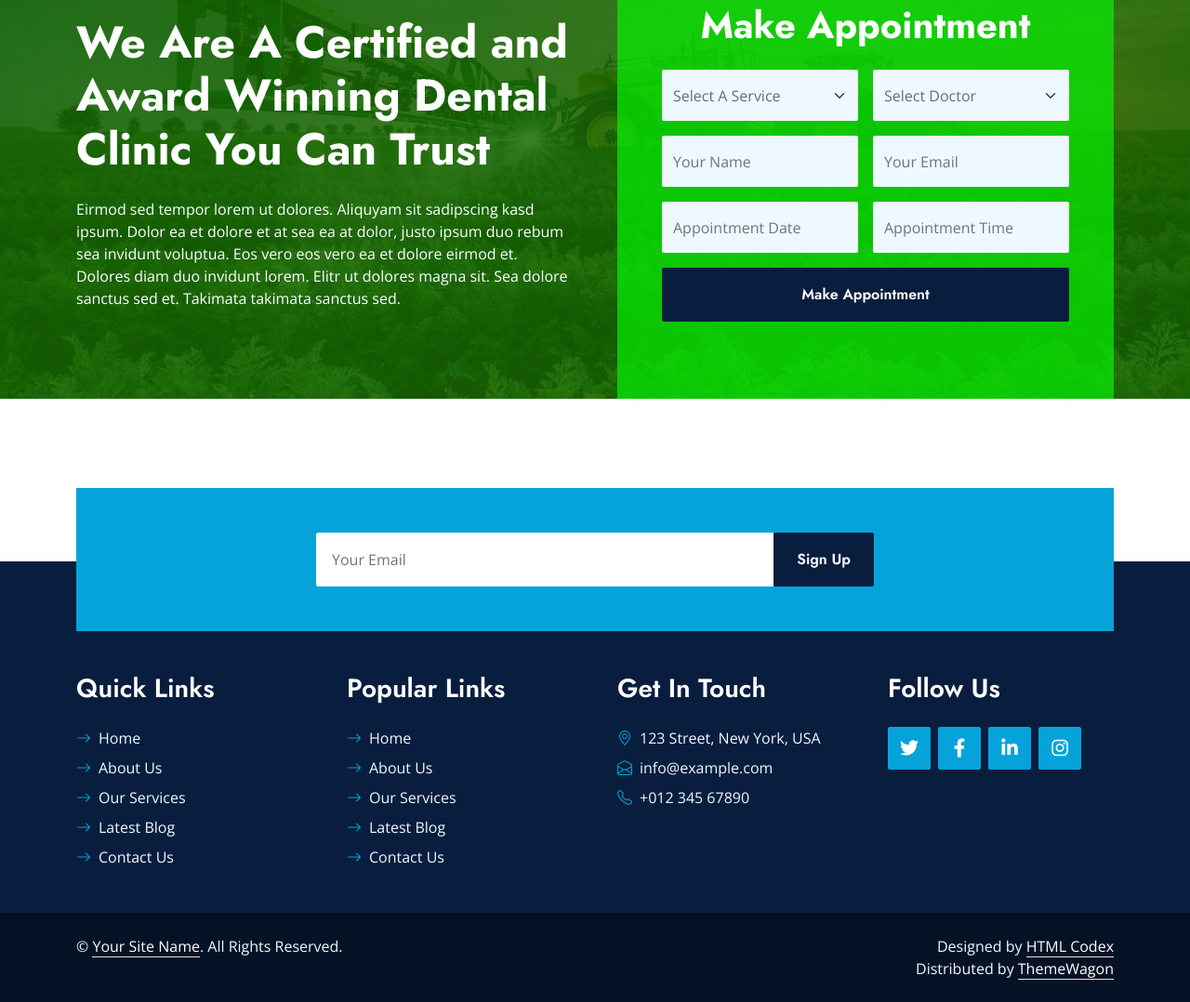
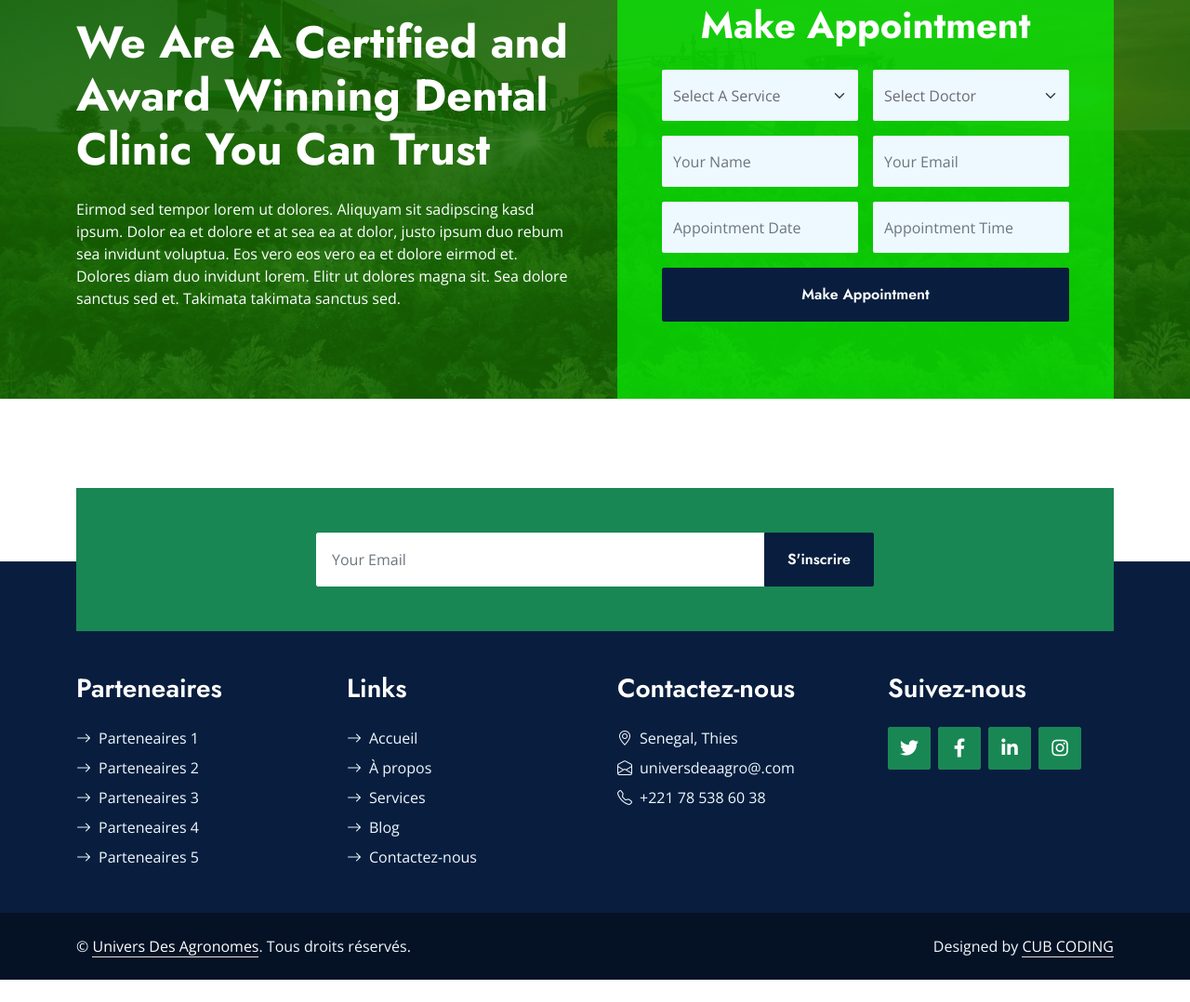
Before and after one commit to Papa-Abdou-Faye/site_UDA.github.io, a plain HTML site: page appointment.html in a window 1280 px wide. Shown: the part 548-1626 px from the top of the page at 93% size. After the commit the page ends 1602 px from the top, so only its background shows below. Drawn offline with nearby package versions, Linux system fonts and the light colour scheme.

Commit message:
version 2

```diff
--- a/appointment.html
+++ b/appointment.html
@@ -202,11 +202,11 @@
     <!-- Newsletter Start -->
     <div class="container-fluid position-relative pt-5 wow fadeInUp" data-wow-delay="0.1s" style="z-index: 1;">
         <div class="container">
-            <div class="bg-primary p-5">
+            <div class="bg-success p-5">
                 <form class="mx-auto" style="max-width: 600px;">
                     <div class="input-group">
                         <input type="text" class="form-control border-white p-3" placeholder="Your Email">
-                        <button class="btn btn-dark px-4">Sign Up</button>
+                        <button class="btn btn-dark px-4">S'inscrire</button>
                     </div>
                 </form>
             </div>
@@ -220,38 +220,38 @@
         <div class="container pt-5">
             <div class="row g-5 pt-4">
                 <div class="col-lg-3 col-md-6">
-                    <h3 class="text-white mb-4">Quick Links</h3>
+                    <h3 class="text-white mb-4">Parteneaires</h3>
                     <div class="d-flex flex-column justify-content-start">
-                        <a class="text-light mb-2" href="#"><i class="bi bi-arrow-right text-primary me-2"></i>Home</a>
-                        <a class="text-light mb-2" href="#"><i class="bi bi-arrow-right text-primary me-2"></i>About Us</a>
-                        <a class="text-light mb-2" href="#"><i class="bi bi-arrow-right text-primary me-2"></i>Our Services</a>
-                        <a class="text-light mb-2" href="#"><i class="bi bi-arrow-right text-primary me-2"></i>Latest Blog</a>
-                        <a class="text-light" href="#"><i class="bi bi-arrow-right text-primary me-2"></i>Contact Us</a>
+                        <a class="text-light mb-2" href="#"><i class="bi bi-arrow-right text-light me-2"></i>Parteneaires 1</a>
+                        <a class="text-light mb-2" href="#"><i class="bi bi-arrow-right text-light me-2"></i>Parteneaires 2</a>
+                        <a class="text-light mb-2" href="#"><i class="bi bi-arrow-right text-light me-2"></i>Parteneaires 3</a>
+                        <a class="text-light mb-2" href="#"><i class="bi bi-arrow-right text-light me-2"></i>Parteneaires 4</a>
+                        <a class="text-light" href="#"><i class="bi bi-arrow-right text-light me-2"></i>Parteneaires 5</a>
                     </div>
                 </div>
                 <div class="col-lg-3 col-md-6">
-                    <h3 class="text-white mb-4">Popular Links</h3>
+                    <h3 class="text-white mb-4">Links</h3>
                     <div class="d-flex flex-column justify-content-start">
-                        <a class="text-light mb-2" href="#"><i class="bi bi-arrow-right text-primary me-2"></i>Home</a>
-                        <a class="text-light mb-2" href="#"><i class="bi bi-arrow-right text-primary me-2"></i>About Us</a>
-                        <a class="text-light mb-2" href="#"><i class="bi bi-arrow-right text-primary me-2"></i>Our Services</a>
-                        <a class="text-light mb-2" href="#"><i class="bi bi-arrow-right text-primary me-2"></i>Latest Blog</a>
-                        <a class="text-light" href="#"><i class="bi bi-arrow-right text-primary me-2"></i>Contact Us</a>
+                        <a class="text-light mb-2" href="#"><i class="bi bi-arrow-right text-light me-2"></i>Accueil</a>
+                        <a class="text-light mb-2" href="#"><i class="bi bi-arrow-right text-light me-2"></i>À propos</a>
+                        <a class="text-light mb-2" href="#"><i class="bi bi-arrow-right text-light me-2"></i>Services</a>
+                        <a class="text-light mb-2" href="#"><i class="bi bi-arrow-right text-light me-2"></i>Blog</a>
+                        <a class="text-light" href="#"><i class="bi bi-arrow-right text-light me-2"></i>Contactez-nous</a>
                     </div>
                 </div>
                 <div class="col-lg-3 col-md-6">
-                    <h3 class="text-white mb-4">Get In Touch</h3>
-                    <p class="mb-2"><i class="bi bi-geo-alt text-primary me-2"></i>123 Street, New York, USA</p>
-                    <p class="mb-2"><i class="bi bi-envelope-open text-primary me-2"></i>info@example.com</p>
-                    <p class="mb-0"><i class="bi bi-telephone text-primary me-2"></i>+012 345 67890</p>
+                    <h3 class="text-white mb-4">Contactez-nous</h3>
+                    <p class="mb-2"><i class="bi bi-geo-alt text-light me-2"></i>Senegal, Thies</p>
+                    <p class="mb-2"><i class="bi bi-envelope-open text-light me-2"></i>universdeaagro@.com</p>
+                    <p class="mb-0"><i class="bi bi-telephone text-light me-2"></i>+221  78 538 60 38</p>
                 </div>
                 <div class="col-lg-3 col-md-6">
-                    <h3 class="text-white mb-4">Follow Us</h3>
+                    <h3 class="text-white mb-4">Suivez-nous</h3>
                     <div class="d-flex">
-                        <a class="btn btn-lg btn-primary btn-lg-square rounded me-2" href="#"><i class="fab fa-twitter fw-normal"></i></a>
-                        <a class="btn btn-lg btn-primary btn-lg-square rounded me-2" href="#"><i class="fab fa-facebook-f fw-normal"></i></a>
-                        <a class="btn btn-lg btn-primary btn-lg-square rounded me-2" href="#"><i class="fab fa-linkedin-in fw-normal"></i></a>
-                        <a class="btn btn-lg btn-primary btn-lg-square rounded" href="#"><i class="fab fa-instagram fw-normal"></i></a>
+                        <a class="btn btn-lg btn-success btn-lg-square rounded me-2" href="#"><i class="fab fa-twitter fw-normal"></i></a>
+                        <a class="btn btn-lg btn-success btn-lg-square rounded me-2" href="#"><i class="fab fa-facebook-f fw-normal"></i></a>
+                        <a class="btn btn-lg btn-success btn-lg-square rounded me-2" href="#"><i class="fab fa-linkedin-in fw-normal"></i></a>
+                        <a class="btn btn-lg btn-success btn-lg-square rounded" href="#"><i class="fab fa-instagram fw-normal"></i></a>
                     </div>
                 </div>
             </div>
@@ -261,11 +261,11 @@
         <div class="container">
             <div class="row g-0">
                 <div class="col-md-6 text-center text-md-start">
-                    <p class="mb-md-0">&copy; <a class="text-white border-bottom" href="#">Your Site Name</a>. All Rights Reserved.</p>
+                    <p class="mb-md-0">&copy; <a class="text-white border-bottom" href="#">Univers Des Agronomes</a>. Tous droits réservés.</p>
                 </div>
                 <div class="col-md-6 text-center text-md-end">
-                    <p class="mb-0">Designed by <a class="text-white border-bottom" href="https://htmlcodex.com">HTML Codex</a><br>
-                        Distributed by <a class="text-white border-bottom" href="https://themewagon.com">ThemeWagon</a>
+                    <p class="mb-0">Designed by <a class="text-white border-bottom" href="https://htmlcodex.com">CUB CODING</a><br>
+                        <!-- Distributed by <a class="text-white border-bottom" href="https://themewagon.com">ThemeWagon</a>               -->
                     </p>
                 </div>
             </div>
```
Also changed, not shown: about.html (+26 -27 lines), contact.html (+26 -27 lines), index.html (+26 -26 lines), price.html (+26 -27 lines), service.html (+26 -27 lines), team.html (+26 -27 lines), testimonial.html (+26 -26 lines).
